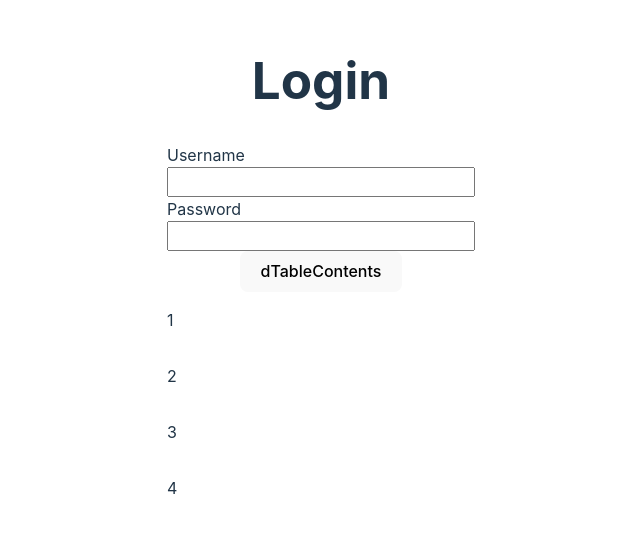
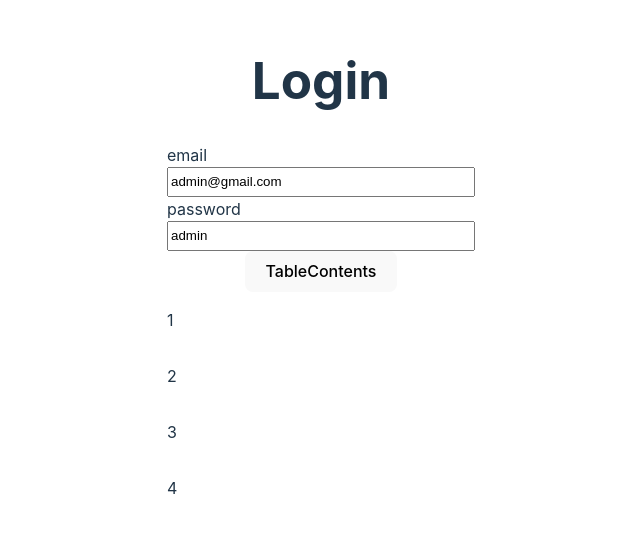
Before and after one commit to AlmuzreenAlih/colorful-grouped-notes, a React (Vite) app: page /login in a window 1280 px wide. Shown: the part 133-666 px from the top of the page, without its empty margins (319-959 px from the left). Built offline with nearby package versions, Linux system fonts and the light colour scheme.

Commit message:
Added axios post

```diff
--- a/src/Pages/Login/InputBlock.jsx
+++ b/src/Pages/Login/InputBlock.jsx
@@ -5,7 +5,7 @@ const InputBlock = (props) => {
     return (
         <div>
             <label>{props.name}</label>
-            <input id={props.name} name={props.name} onChange={props.changed} pattern={props.pattern} />
+            <input id={props.name} name={props.name} onChange={props.changed} pattern={props.pattern} value={props.value} />
         </div>
     )
 }
--- a/src/Pages/Login/Login.jsx
+++ b/src/Pages/Login/Login.jsx
@@ -25,15 +25,27 @@ function LoginPage() {
 
 
     const SubmittedFunction = () => {
-        axios.get("http://localhost/cgapi/getnotes.php").then(res=>setTable(res.data))
+        axios.post("http://192.168.100.2:80/cgapi/auth/login.php",{
+                email: document.querySelector("#email").value,
+                password: document.querySelector("#password").value}
+            ).
+            then(res=>{
+                console.log(res.data);
+                if (res.data == true) {
+                    window.location.replace('/');
+                }
+                else {
+                    console.log("Login error");
+                }
+            });
     }
     return (
-        <form>
+        <form method="post">
             <h1>Login</h1>
-            <InputBlock name="Username" changed={changedFunction}
-                        pattern="^[A-Za-z0-9]{3,16}$"/>
-            <InputBlock name="Password" changed={changedFunction}/>
-            <button type="button" onClick={SubmittedFunction}>d{Table}</button>
+            <InputBlock name="email" changed={changedFunction}
+                        pattern="^[A-Za-z0-9]{3,16}$" value="admin@gmail.com" />
+            <InputBlock name="password" changed={changedFunction} value="admin" />
+            <button type="button" onClick={SubmittedFunction}>{Table}</button>
         </form>
 
     )
--- a/src/utils/PrivateRoutes.jsx
+++ b/src/utils/PrivateRoutes.jsx
@@ -1,6 +1,14 @@
 import { Navigate, Outlet } from 'react-router-dom'
+import { useState } from 'react'
+import axios from 'axios'
+
 const PrivateRoutes = () => {
-    let auth = { 'token': false }
+    const [Token, setToken] = useState(false);
+    axios.get("http://localhost/cgapi/auth/auth.php").then(res=>{
+        console.log(res.data);
+        setToken(res.data);
+    })
+    let auth = { 'token': {Token}}
     return (
         auth.token ? <Outlet /> : <Navigate to='/login' />
     )
```
